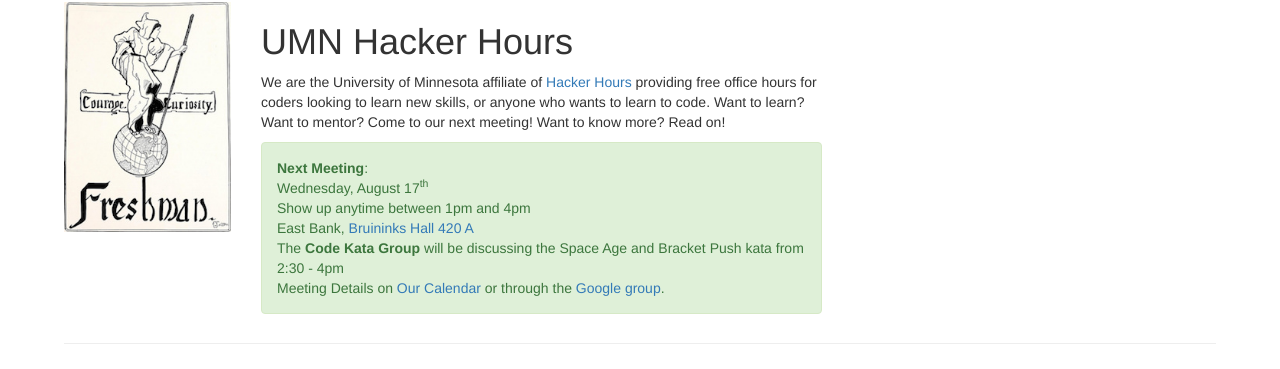
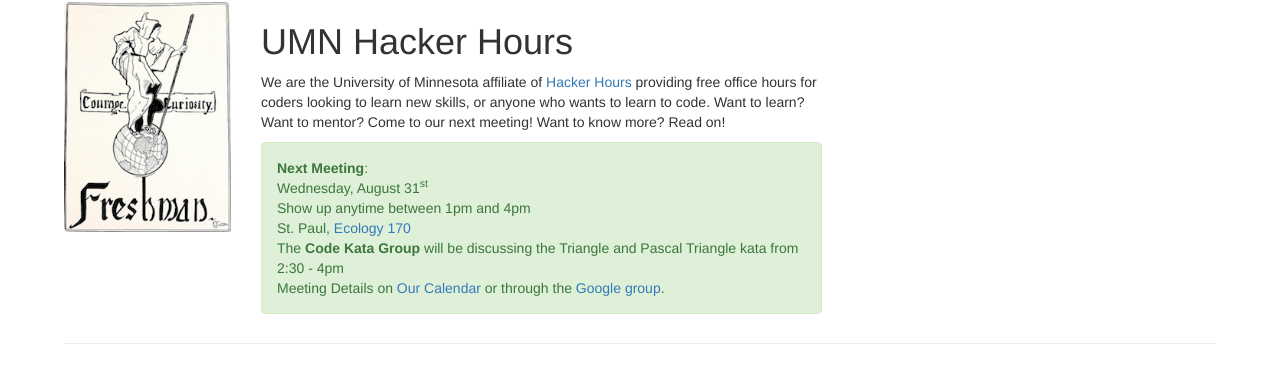
Before and after one commit to umnhackerhours/umnhackerhours.github.io, a Jekyll site: the page built from index.markdown, in a window 1280 px wide. Shown: the part 102-471 px from the top of the page. Built offline with Jekyll 4.4.1, drawn with Linux system fonts in a browser that asks for light colours.

Commit message:
August 31st

```diff
--- a/index.markdown
+++ b/index.markdown
@@ -13,7 +13,7 @@ description: Home
       <div class="alert alert-success" role="alert">
         <a class="anchor" id="next_meeting"></a>
         <strong>Next Meeting</strong>:<br />
-        Wednesday, August 17<sup>th</sup><br />
+        Wednesday, August 31<sup>st</sup><br />
         Show up anytime between 1pm and 4pm<br />
         <!-- East Bank, <a href="http://campusmaps.umn.edu/robert-h-bruininks-hall">Bruininks Hall 420 A</a><br /> -->
         <!-- West Bank, <a href="http://campusmaps.umn.edu/hubert-h-humphrey-school-public-affairs">Humphrey 20</a><br /> -->
@@ -21,8 +21,8 @@ description: Home
         <!-- The <strong>Code Kata Group</strong> will be discussing the <a href="https://github.com/exercism/x-common/blob/master/bob.md">Bob kata</a> from 2:30 - 4pm<br /> -->
         <!-- The <strong>Refactoring Reading Group</strong> will be discussing the <a href="https://refactoring.guru/smells/long-method">Long Method Smell</a> from 3 - 4pm<br /> -->
 
-        East Bank, <a href="http://campusmaps.umn.edu/robert-h-bruininks-hall">Bruininks Hall 420 A</a><br />
-        The <strong>Code Kata Group</strong> will be discussing the Space Age and Bracket Push kata from 2:30 - 4pm<br />
+        St. Paul, <a href="http://campusmaps.umn.edu/ecology-building">Ecology 170</a><br />
+        The <strong>Code Kata Group</strong> will be discussing the Triangle and Pascal Triangle kata from 2:30 - 4pm<br />
         Meeting Details on <a href="https://www.google.com/calendar/embed?src=umn.edu_ii9odmho4m63bsq19879mu0iis%40group.calendar.google.com&ctz=America/Chicago">Our Calendar</a> or through the <a href='https://groups.google.com/a/umn.edu/d/hackerhours'>Google group</a>.
       </div>
     </div>
```
